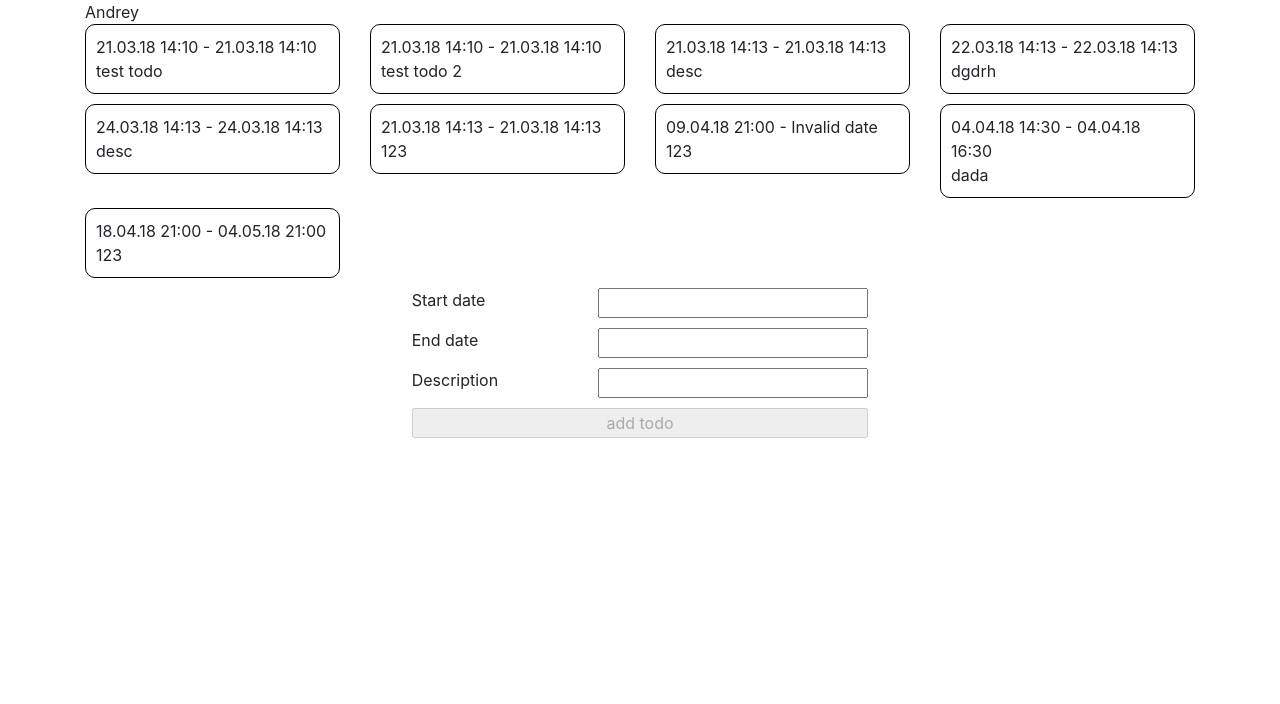
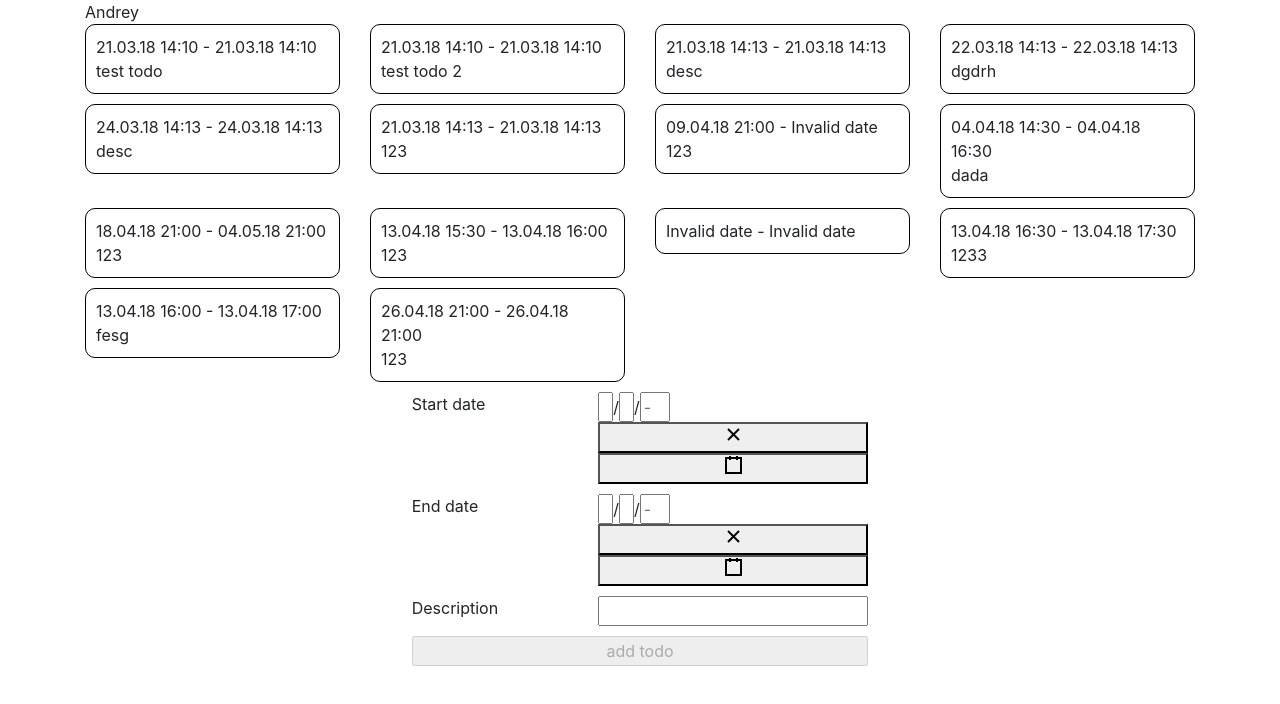
Before and after one commit to SasimovichAndrey/ReactDayPlanner, a React app in the folder react-dayplanner/: page / in a window 1280 px wide. Shown: the top 704 px of the page. Built offline with nearby package versions, Linux system fonts and the light colour scheme; data requests are answered from the project's data file.

Commit message:
replace datepicker lib

```diff
--- a/react-dayplanner/db.json
+++ b/react-dayplanner/db.json
@@ -56,6 +56,40 @@
       "description": "123",
       "isValid": false,
       "id": 10
+    },
+    {
+      "startTime": "2018-04-13T15:30:48.712Z",
+      "endTime": "2018-04-13T16:00:59.880Z",
+      "description": "123",
+      "isValid": false,
+      "id": 11
+    },
+    {
+      "startTime": null,
+      "endTime": null,
+      "description": "",
+      "isValid": false,
+      "id": 12
+    },
+    {
+      "startTime": "2018-04-13T16:30:30.656Z",
+      "endTime": "2018-04-13T17:30:32.046Z",
+      "description": "1233",
+      "isValid": false,
+      "id": 13
+    },
+    {
+      "startTime": "2018-04-13T16:00:45.876Z",
+      "endTime": "2018-04-13T17:00:47.764Z",
+      "description": "fesg",
+      "isValid": false,
+      "id": 14
+    },
+    {
+      "startTime": "2018-04-26T21:00:00.000Z",
+      "endTime": "2018-04-26T21:00:00.000Z",
+      "description": "123",
+      "id": 15
     }
   ]
 }
--- a/react-dayplanner/package.json
+++ b/react-dayplanner/package.json
@@ -36,7 +36,7 @@
     "promise": "8.0.1",
     "raf": "3.4.0",
     "react": "^16.2.0",
-    "react-datepicker": "^1.3.0",
+    "react-date-picker": "^6.10.1",
     "react-dev-utils": "^5.0.0",
     "react-dom": "^16.2.0",
     "react-form": "^3.4.4",
--- a/react-dayplanner/src/App.css
+++ b/react-dayplanner/src/App.css
@@ -7,16 +7,10 @@
   clear: both;
   display: block
 }
-
-
-.form .react-datepicker-wrapper, .form .react-datepicker__input-container{
-  width:100%;
-}
-
 .form-row{
   margin-bottom: 10px;
 }
 
-.form input{
+.form input, .form .react-date-picker, .form .react-date-picker__button{
   width:100%;
 }
--- a/react-dayplanner/src/App.js
+++ b/react-dayplanner/src/App.js
@@ -5,6 +5,8 @@ import { connect } from 'react-redux'
 import { addTodo, getTodos } from './actions/todoActions'
 import UserView from './components/User'
 import AddTodoForm from './components/AddTodoForm'
+
+import 'bootstrap/dist/css/bootstrap.min.css'
 
 class App extends Component {
   constructor(props){
@@ -14,8 +16,7 @@ class App extends Component {
       newTodo:{
         startTime: null,
         endTime: null,
-        description: "",
-        isValid: false
+        description: ""
       }
     }
   }
@@ -69,11 +70,11 @@ class App extends Component {
       newTodo:{
         startTime: null,
         endTime: null,
-        description: "",
-        isValid: false
+        description: ""
       }
     })
 
+    debugger
     this.props.addTodo(newTodo);
   }
 
--- a/react-dayplanner/src/components/AddTodoForm.js
+++ b/react-dayplanner/src/components/AddTodoForm.js
@@ -1,14 +1,9 @@
 import React, { Component } from 'react'
 import moment from 'moment'
-import DatePicker from 'react-datepicker'
-
-import 'react-datepicker/dist/react-datepicker.css'
+import DatePicker from 'react-date-picker';
 
 export default class AddTodoForm extends Component{
-    constructor(props){
-        super(props)
-
-        this.state = {
+    initialState = {
         isValid: false,
         startTime:{
             isValid: false,
@@ -23,6 +18,11 @@ export default class AddTodoForm extends Component{
             isTouched: false
         }
     }
+
+    constructor(props){
+        super(props)
+
+        this.state = this.initialState
     }
 
     render(){
@@ -34,11 +34,8 @@ export default class AddTodoForm extends Component{
                     </div>
                     <div className="col-12 col-md-3">
                         <DatePicker
-                            selected={this.props.startTime == null ? null : moment(this.props.startTime)}
+                            value={this.props.startTime == null ? null : moment(this.props.startTime)}
                             onChange={(date) => this.onTodoChanged("startTime", date)}
-                            timeFormat="HH:mm"
-                            dateFormat="LLL"
-                            showTimeSelect
                             readOnly
                             className={this.state.startTime.isValid || !this.state.startTime.isTouched ? null: "form-error"}
                             />
@@ -50,11 +47,8 @@ export default class AddTodoForm extends Component{
                     </div>
                     <div className="col-12 col-md-3">
                         <DatePicker
-                            selected={this.props.endTime == null ? null : moment(this.props.endTime)}
+                            value={this.props.endTime == null ? null : moment(this.props.endTime)}
                             onChange={(date) => this.onTodoChanged("endTime", date)}
-                            timeFormat="HH:mm"
-                            dateFormat="LLL"
-                            showTimeSelect
                             readOnly
                             className={this.state.endTime.isValid  || !this.state.endTime.isTouched ? null: "form-error"}/>
                     </div>
@@ -71,11 +65,15 @@ export default class AddTodoForm extends Component{
                 </div>
                 <div className="row form-row justify-content-center">
                     <div className="col-12 col-md-5">
-                        <input type="button" onClick={ () => this.props.onSubmit() } value="add todo" disabled={!this.state.isValid}/>
+                        <input type="button" onClick={ () => {this.props.onSubmit(); this.onSubmit()} } value="add todo" disabled={!this.state.isValid}/>
                     </div>
                 </div>
             </div>
         )
+    }
+
+    onSubmit(){
+        this.setState(Object.assign({}, this.state, {isValid: false }))
     }
 
     onTodoChanged(propName, value){
--- a/react-dayplanner/src/index.css
+++ b/react-dayplanner/src/index.css
@@ -3,8 +3,3 @@ body {
   padding: 0;
   font-family: sans-serif;
 }
-
-.add-todo-form .react-datepicker__time-container .react-datepicker__time .react-datepicker__time-box ul.react-datepicker__time-list{
-  padding-left: 5px;
-  padding-right: 15px;
-}
--- a/react-dayplanner/src/index.js
+++ b/react-dayplanner/src/index.js
@@ -8,8 +8,6 @@ import { createStore, applyMiddleware} from 'redux'
 import { Provider } from 'react-redux'
 import logger from 'redux-logger'
 import thunkMiddleware from 'redux-thunk'
-
-import 'bootstrap/dist/css/bootstrap.min.css'
 
 let store = configureStore(window.__INITIAL_STATE__);
 
```
Also changed, not shown: 1 other file (tests, documents, lock files or other folders). Lines whose indentation alone changed are shown as unchanged.
